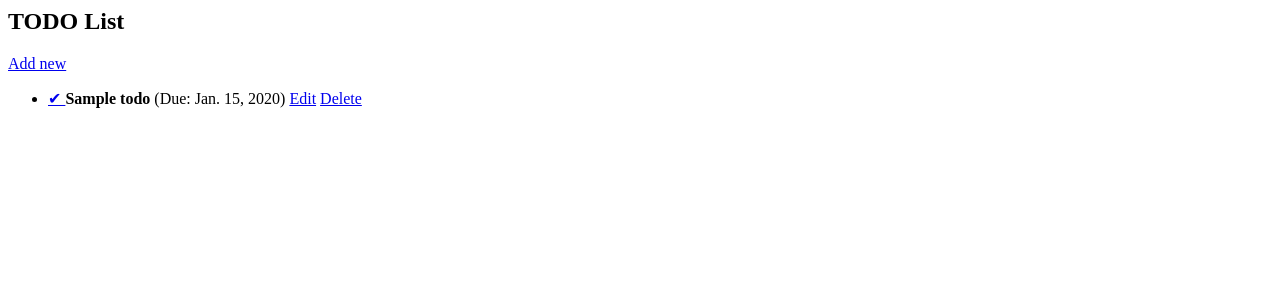
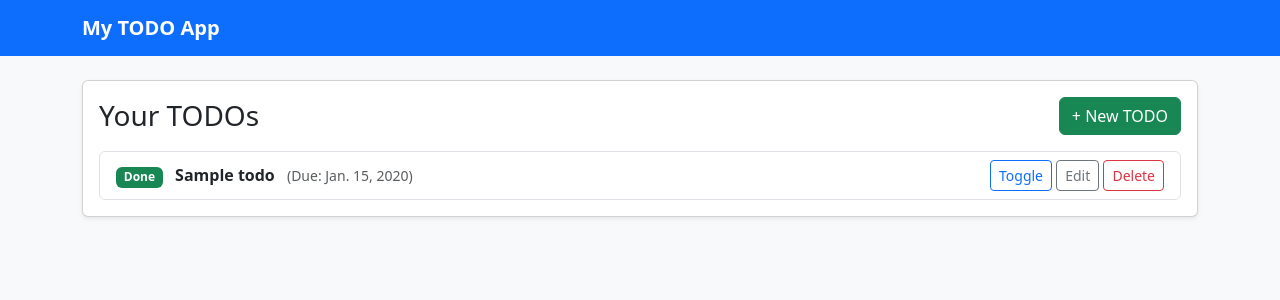
Before and after one commit to HagerAhmed/ai-dev-tools, a Django app: page / in a window 1280 px wide. Shown: the top 300 px of the page. Run offline with Django 5.2, Linux system fonts and the light colour scheme; tables that the repository leaves empty hold one stand-in row (values such as "Sample post").

Commit message:
improve the UI

```diff
--- /dev/null
+++ b/todo_project/templates/base.html
@@ -0,0 +1,34 @@
+<!-- Bootstrap 5 CSS -->
+<link
+    href="https://cdn.jsdelivr.net/npm/bootstrap@5.3.2/dist/css/bootstrap.min.css"
+    rel="stylesheet">
+<!-- Bootstrap JS (optional) -->
+<script
+    src="https://cdn.jsdelivr.net/npm/bootstrap@5.3.2/dist/js/bootstrap.bundle.min.js">
+</script>
+
+<!DOCTYPE html>
+<html lang="en">
+<head>
+    <meta charset="UTF-8">
+    <title>Todo App</title>
+    <link href="https://cdn.jsdelivr.net/npm/bootstrap@5.3.2/dist/css/bootstrap.min.css" rel="stylesheet">
+</head>
+<body class="bg-light">
+
+<nav class="navbar navbar-dark bg-primary mb-4">
+    <div class="container">
+        <a class="navbar-brand" href="{% url 'todo_list' %}">
+            <strong>My TODO App</strong>
+        </a>
+    </div>
+</nav>
+
+<div class="container">
+    {% block content %}
+    {% endblock %}
+</div>
+
+<script src="https://cdn.jsdelivr.net/npm/bootstrap@5.3.2/dist/js/bootstrap.bundle.min.js"></script>
+</body>
+</html>
--- a/todo_project/todo/settings.py
+++ b/todo_project/todo/settings.py
@@ -55,7 +55,7 @@ ROOT_URLCONF = 'todo.urls'
 TEMPLATES = [
     {
         'BACKEND': 'django.template.backends.django.DjangoTemplates',
-        'DIRS': [],
+        'DIRS': [BASE_DIR / 'templates'],
         'APP_DIRS': True,
         'OPTIONS': {
             'context_processors': [
--- a/todo_project/todos/templates/todos/todo_list.html
+++ b/todo_project/todos/templates/todos/todo_list.html
@@ -1,24 +1,44 @@
-<h2>TODO List</h2>
-<a href="{% url 'todo_create' %}">Add new</a>
+{% extends "base.html" %}
 
-<ul>
+{% block content %}
+<div class="card shadow-sm">
+    <div class="card-body">
+
+        <div class="d-flex justify-content-between align-items-center mb-3">
+            <h3 class="mb-0">Your TODOs</h3>
+            <a href="{% url 'todo_create' %}" class="btn btn-success">+ New TODO</a>
+        </div>
+
+        {% if todos %}
+            <ul class="list-group">
                 {% for todo in todos %}
-    <li>
-      <a href="{% url 'todo_toggle' todo.pk %}">
+                    <li class="list-group-item d-flex justify-content-between align-items-center">
+
+                        <div>
                             {% if todo.is_completed %}
-        ✔
+                                <span class="badge bg-success me-2">Done</span>
                             {% else %}
-        ☐
+                                <span class="badge bg-warning text-dark me-2">Pending</span>
                             {% endif %}
-      </a>
 
                             <strong>{{ todo.title }}</strong>
-      (Due: {{ todo.due_date|default:"No date" }})
+                            {% if todo.due_date %}
+                                <small class="text-muted ms-2">(Due: {{ todo.due_date }})</small>
+                            {% endif %}
+                        </div>
 
-      <a href="{% url 'todo_edit' todo.pk %}">Edit</a>
-      <a href="{% url 'todo_delete' todo.pk %}">Delete</a>
+                        <div>
+                            <a href="{% url 'todo_toggle' todo.pk %}" class="btn btn-sm btn-outline-primary">Toggle</a>
+                            <a href="{% url 'todo_edit' todo.pk %}" class="btn btn-sm btn-outline-secondary">Edit</a>
+                            <a href="{% url 'todo_delete' todo.pk %}" class="btn btn-sm btn-outline-danger">Delete</a>
+                        </div>
+
                     </li>
-  {% empty %}
-    <p>No TODOs.</p>
                 {% endfor %}
             </ul>
+        {% else %}
+            <p class="text-muted">No TODOs yet. Click “New TODO” to get started.</p>
+        {% endif %}
+    </div>
+</div>
+{% endblock %}
```
Also changed, not shown: todo_project/todos/templates/todos/todo_confirm_delete.html (+18 -6 lines), todo_project/todos/templates/todos/todo_form.html (+19 -6 lines). Lines whose indentation alone changed are shown as unchanged.
